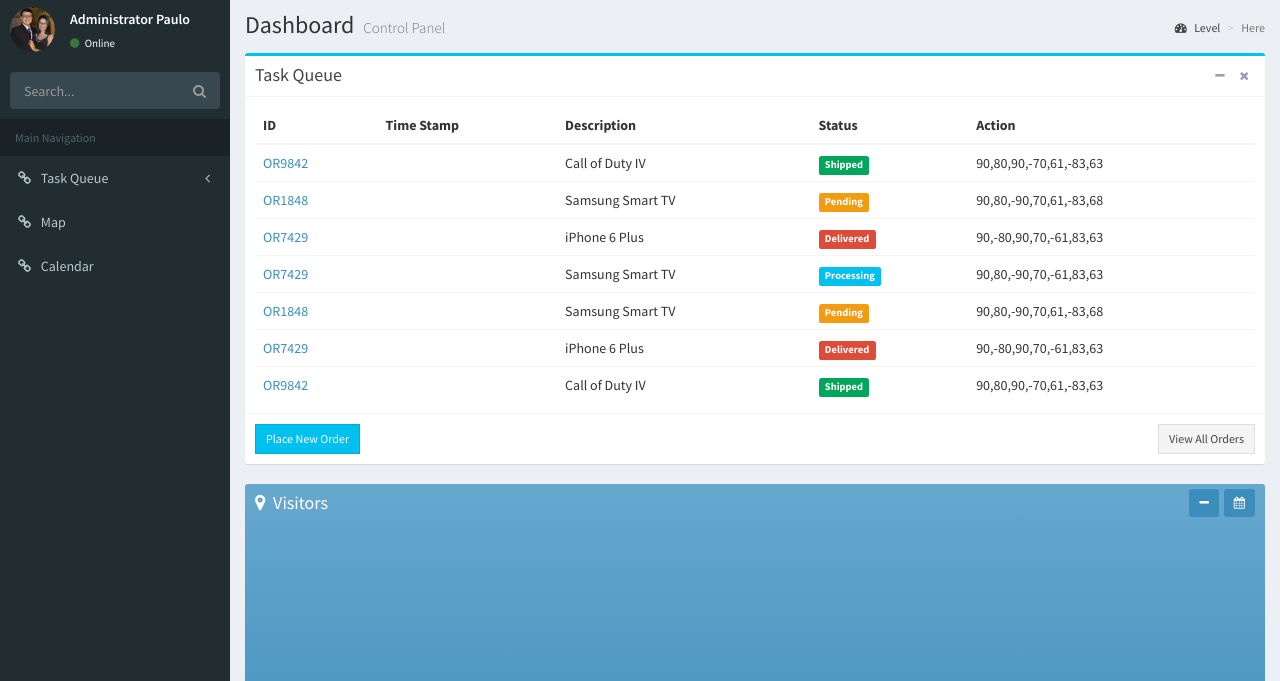
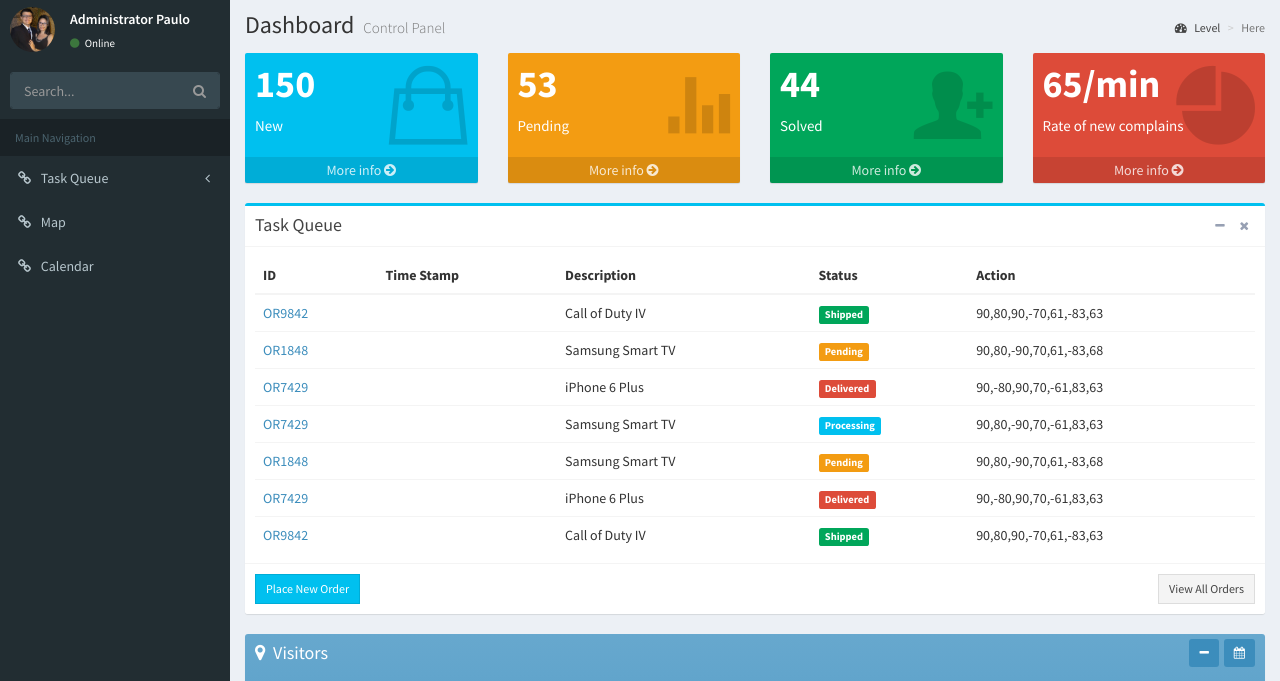
Before and after one commit to MGHammer/Template, a website: page AdminLTE-2.3.0/starter.html in a window 1280 px wide. Shown: the part 53-734 px from the top of the page. Drawn offline with nearby package versions, Linux system fonts and the light colour scheme.

Commit message:
Adding little boxes

```diff
--- a/AdminLTE-2.3.0/starter.html
+++ b/AdminLTE-2.3.0/starter.html
@@ -279,6 +279,64 @@ scratch. This page gets rid of all links and provides the needed markup only.
         <!-- Main content -->
         <section class="content">
 <!--------/--------/--------/--------/--------/--------/--------/--------/--------/--------/--------/--------/--------/>
+<!-- Small boxes (Stat box) -->
+          <div class="row">
+            <div class="col-lg-3 col-xs-6">
+              <!-- small box -->
+              <div class="small-box bg-aqua">
+                <div class="inner">
+                  <h3>150</h3>
+                  <p>New</p>
+                </div>
+                <div class="icon">
+                  <i class="ion ion-bag"></i>
+                </div>
+                <a href="#" class="small-box-footer">More info <i class="fa fa-arrow-circle-right"></i></a>
+              </div>
+            </div><!-- ./col -->
+            <div class="col-lg-3 col-xs-6">
+              <!-- small box -->
+              <div class="small-box bg-yellow">
+                <div class="inner">
+                  <h3>53<sup style="font-size: 20px"></sup></h3>
+                  <p>Pending</p>
+                </div>
+                <div class="icon">
+                  <i class="ion ion-stats-bars"></i>
+                </div>
+                <a href="#" class="small-box-footer">More info <i class="fa fa-arrow-circle-right"></i></a>
+              </div>
+            </div><!-- ./col -->
+            <div class="col-lg-3 col-xs-6">
+              <!-- small box -->
+              <div class="small-box bg-green">
+                <div class="inner">
+                  <h3>44</h3>
+                  <p>Solved</p>
+                </div>
+                <div class="icon">
+                  <i class="ion ion-person-add"></i>
+                </div>
+                <a href="#" class="small-box-footer">More info <i class="fa fa-arrow-circle-right"></i></a>
+              </div>
+            </div><!-- ./col -->
+            <div class="col-lg-3 col-xs-6">
+              <!-- small box -->
+              <div class="small-box bg-red">
+                <div class="inner">
+                  <h3>65/min</h3>
+                  <p>Rate of new complains</p>
+                </div>
+                <div class="icon">
+                  <i class="ion ion-pie-graph"></i>
+                </div>
+                <a href="#" class="small-box-footer">More info <i class="fa fa-arrow-circle-right"></i></a>
+              </div>
+            </div><!-- ./col -->
+          </div><!-- /.row -->
+<!--------/--------/--------/--------/--------/--------/--------/--------/--------/--------/--------/--------/--------/>
+
+<!--------/--------/--------/--------/--------/--------/--------/--------/--------/--------/--------/--------/--------/>
           <!-- TABLE: LATEST ORDERS -->
               <div class="box box-info">
                 <div class="box-header with-border">
```
